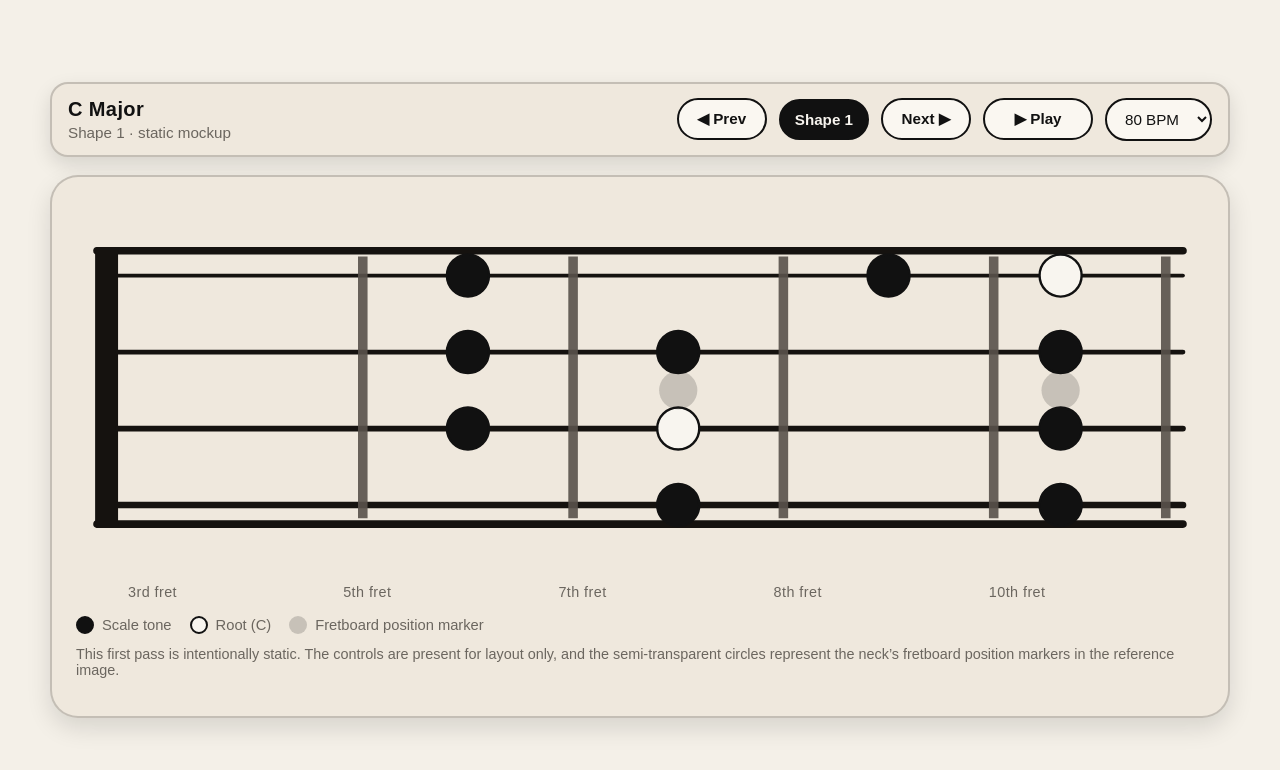
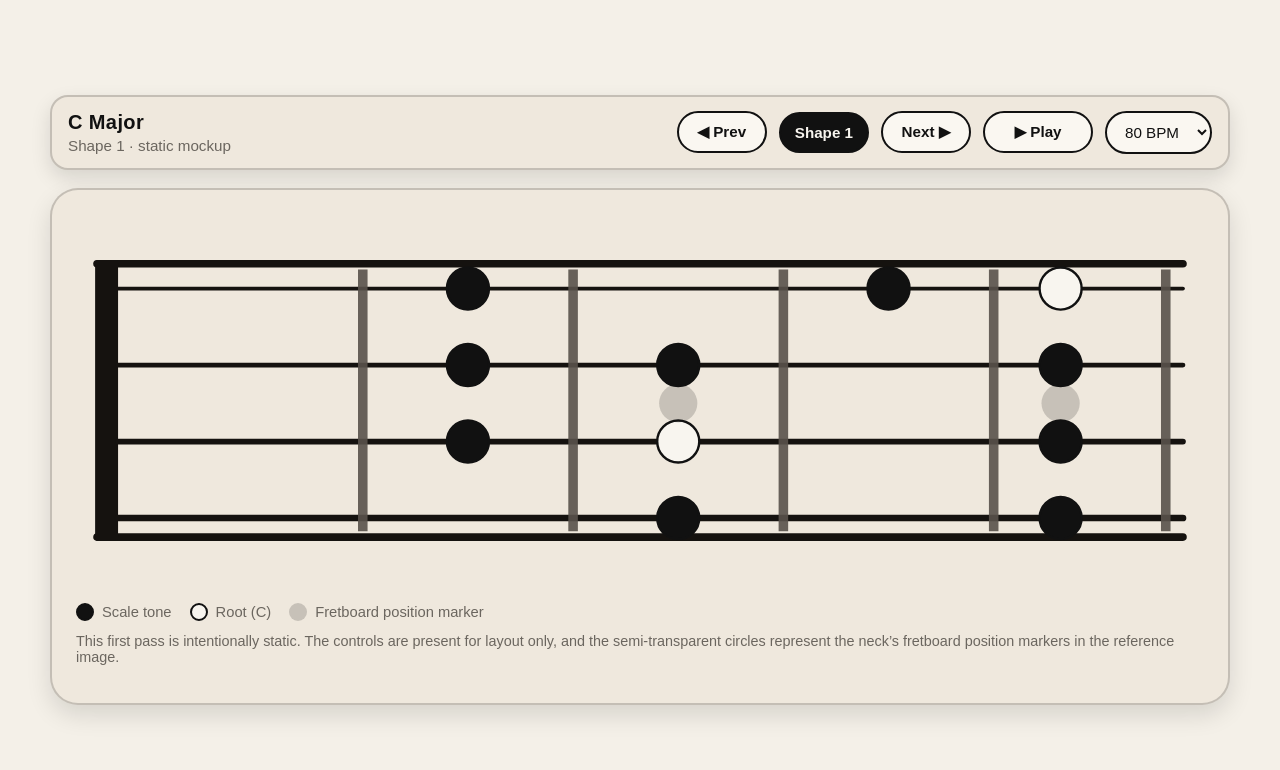
Before and after one commit to swinton/bass-cadet, a plain HTML site: page index.html in a window 1280 px wide. Drawn offline with Linux system fonts and the light colour scheme.

Commit message:
Remove fret labels from static mockup
Labels were misaligned and not needed at this stage.

Co-Authored-By: Claude Sonnet 4.6 <noreply@anthropic.com>

```diff
--- a/index.html
+++ b/index.html
@@ -181,16 +181,6 @@
       stroke: none;
     }
 
-    .labels {
-      display: grid;
-      grid-template-columns: repeat(5, 1fr);
-      margin-top: 10px;
-      padding-left: 52px;
-      color: var(--muted);
-      font-size: 0.9rem;
-      letter-spacing: 0.03em;
-    }
-
     .footer-note {
       font-size: 0.9rem;
       color: var(--muted);
@@ -212,7 +202,6 @@
       .board-wrap { padding: 14px; border-radius: 20px; }
       .btn, .chip, select { width: 100%; }
       .topbar { grid-template-columns: 1fr; }
-      .labels { padding-left: 16px; font-size: 0.78rem; }
     }
   </style>
 </head>
@@ -278,14 +267,6 @@
         <circle class="note" cx="1030" cy="318" r="22" />
       </svg>
 
-      <div class="labels" aria-hidden="true">
-        <span>3rd fret</span>
-        <span>5th fret</span>
-        <span>7th fret</span>
-        <span>8th fret</span>
-        <span>10th fret</span>
-      </div>
-
       <div class="legend">
         <div class="legend-item"><span class="swatch"></span> Scale tone</div>
         <div class="legend-item"><span class="swatch open"></span> Root (C)</div>
```
